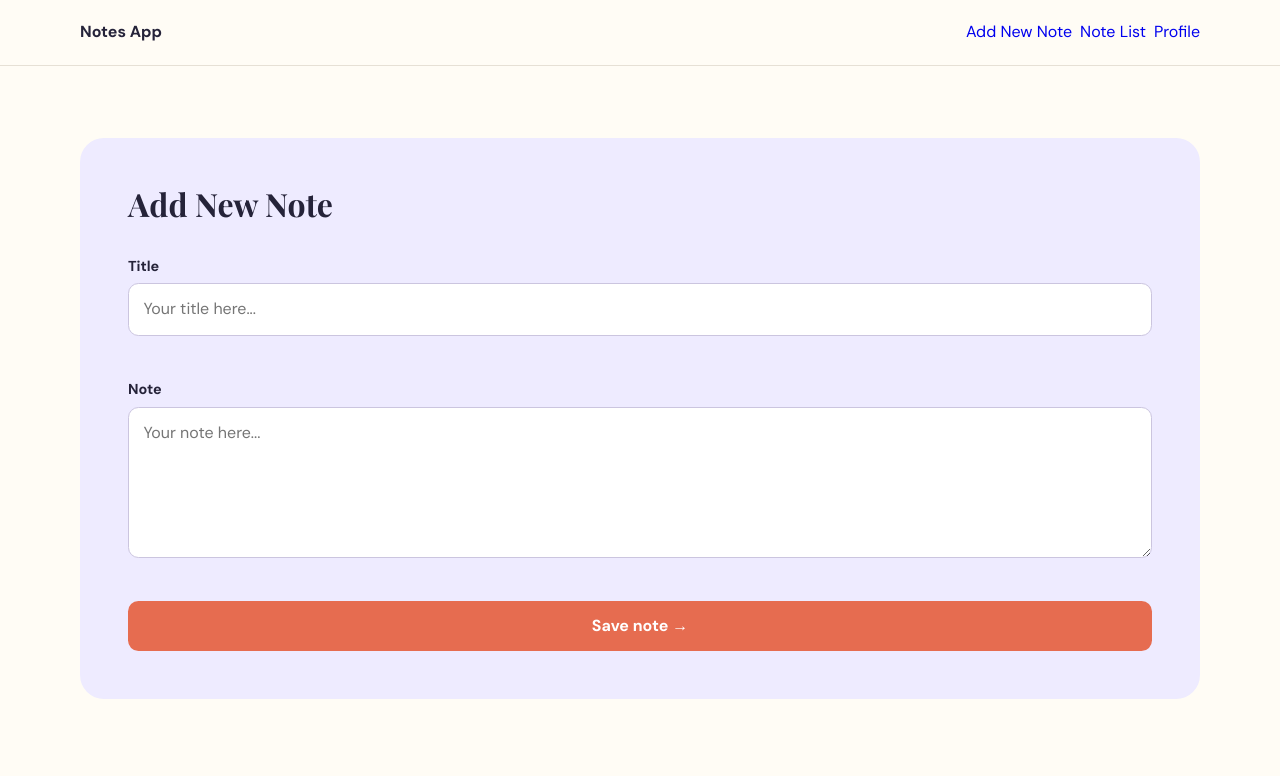
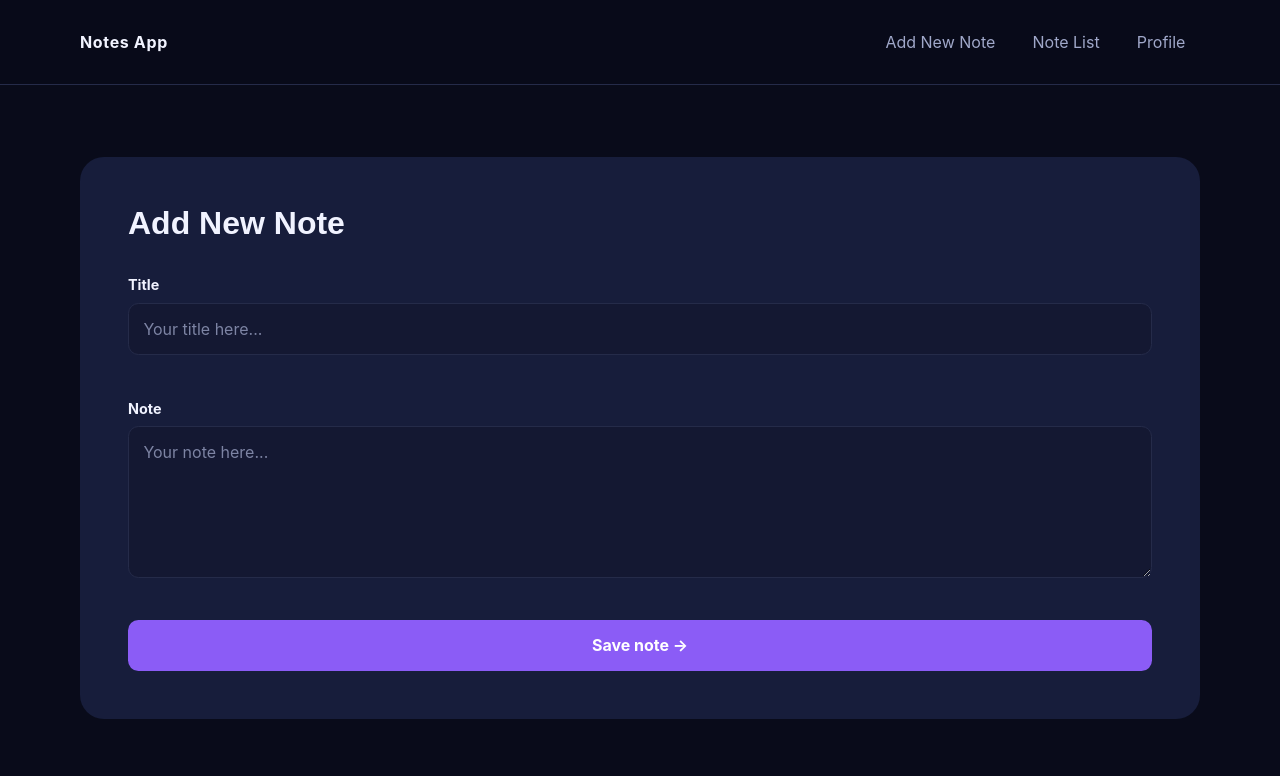
Before and after one commit to trdkhardani/first-project-notes-app, a plain HTML site: page index.html in a window 1280 px wide. Shown: the top 776 px of the page. Drawn offline with nearby package versions, Linux system fonts and the light colour scheme.

Commit message:
feat: sembarang wes

```diff
--- a/index.html
+++ b/index.html
@@ -3,7 +3,7 @@
   <head>
     <meta charset="UTF-8" />
     <meta name="viewport" content="width=device-width, initial-scale=1.0" />
-    <meta name="description"/>
+    <meta name="description" />
     <title>Notes App</title>
     <link rel="preconnect" href="https://fonts.googleapis.com" />
     <link rel="preconnect" href="https://fonts.gstatic.com" crossorigin />
@@ -23,19 +23,10 @@
             <h2 id="notes-heading">Notes</h2>
           </div>
         </div>
-        <!-- JavaScript akan merender note-item dari data dummy ke dalam grid ini. -->
         <div id="notes-list" class="notes-grid" aria-live="polite"></div>
       </section>
     </main>
-    <footer class="site-footer">
-      Notes App by
-      <a
-        href="https://www.dicoding.com/users/tridiktyahp"
-        target="_blank"
-        rel="noopener noreferrer"
-        >Tridiktya Hardani Putra</a
-      >.
-    </footer>
+    <footer class="site-footer">Notes App &copy;2026</footer>
     <script type="module" src="src/scripts/main.js"></script>
   </body>
 </html>
--- a/src/scripts/components/app-bar.js
+++ b/src/scripts/components/app-bar.js
@@ -1,20 +1,29 @@
 class AppBar extends HTMLElement {
+  constructor() {
+    super();
+
+    this._navMenus = this.getAttribute("nav-menus") || "";
+  }
+
   connectedCallback() {
-    const navMenus = this.getAttribute("nav-menus") || "";
-    const splittedNavMenus = navMenus.split(',');
+    this.render();
+  }
+
+  render() {
+    const splittedNavMenus = this._navMenus.split(',');
     this.innerHTML = `
     <header class="app-bar">
       <div id="brand">
-        <a class="brand" href="/" aria-label="Notes App, kembali ke halaman utama">
+        <a class="brand" href="#" aria-label="Notes App, scroll to top">
           <span>
             <strong>Notes App</strong>
           </span>
         </a>
       </div>
       <div id="nav-menus">
-        <a href="#note-form"><span>${splittedNavMenus[0]}<span></a>
-        <a href="#notes-list"><span>${splittedNavMenus[1]}<span></a>
-        <a href="https://www.dicoding.com/users/tridiktyahp" target="_blank" rel="noopener noreferrer"><span>${splittedNavMenus[2]}<span></a>
+        <a href="#note-form"><span>${splittedNavMenus[0] /** Add New Note */ }<span></a>
+        <a href="#notes-list"><span>${splittedNavMenus[1] /** Note List */ }<span></a>
+        <a href="https://www.dicoding.com/users/tridiktyahp" target="_blank" rel="noopener noreferrer"><span>${splittedNavMenus[2] /** Profile */ }<span></a>
       </div>
     </header>`;
   }
--- a/src/scripts/components/note-form.js
+++ b/src/scripts/components/note-form.js
@@ -2,7 +2,18 @@ import notesData from "../../data/notes.js";
 import customEvents from "../custom-events.js";
 
 class NoteForm extends HTMLElement {
+  constructor() {
+    super();
+  }
+
   connectedCallback() {
+    this.render();
+    this._onValidation();
+    this._onSubmission();
+    this.addEventListener("submit", (event) => this._onFormSubmit(event));
+  }
+
+  render() {
     this.innerHTML = `
       <section class="form-card" aria-labelledby="form-title">
         <div><h2 id="form-title">Add New Note</h2></div>
@@ -10,13 +21,9 @@ class NoteForm extends HTMLElement {
           <div class="field-group"><label for="note-title">Title</label><input id="note-title" name="title" type="text" placeholder="Your title here..." required minlength="3" /><small class="field-message" id="title-message"></small></div>
           <div class="field-group"><label for="note-body">Note</label><textarea id="note-body" name="body" rows="5" placeholder="Your note here..." required minlength="10"></textarea><small class="field-message" id="body-message"></small></div>
           <button type="submit">Save note <span aria-hidden="true">→</span></button>
-          <p id="submission-alert" style="color: green;" hidden>Note successfully added!</p>
+          <p id="submission-alert" style="color: var(--success);" hidden>Note successfully added!</p>
         </form>
       </section>`;
-
-    this._onValidation();
-    this._onSubmission();
-    this.addEventListener("submit", (event) => this._onFormSubmit(event));
   }
 
   _onValidation() {
--- a/src/scripts/main.js
+++ b/src/scripts/main.js
@@ -16,10 +16,10 @@ function renderNotes(noteData) {
 }
 
 renderNotes(notesData);
+
 document.addEventListener(customEvents.NOTE_SUBMIT_EVENT, () => {
   renderNotes(notesData);
 
   const submissionAlert = document.getElementById("submission-alert");
   submissionAlert.hidden = false
-
-})
+});
--- a/src/styles/main.css
+++ b/src/styles/main.css
@@ -1,92 +1,118 @@
 :root {
-  --ink: #252339;
-  --muted: #67647b;
-  --paper: #fffcf5;
-  --surface: #fff;
-  --line: #e6e0d5;
-  --accent: #e66c50;
-  --accent-dark: #ba4e39;
-  --lavender: #eeebff;
-  --shadow: 0 18px 45px rgba(45, 37, 67, 0.09);
+  --font-body: "Inter", sans-serif;
+  --font-heading: "Space Grotesk", sans-serif;
+
+  --ink: #f1f3ff;
+  --muted: #a0a8ca;
+  --paper: #090b1a;
+  --surface: #141832;
+  --line: #252b49;
+
+  --accent: #8b5cf6;
+  --accent-dark: #a78bfa;
+  --lavender: #171d3b;
+  --success: #5de4ff;
+
+  --shadow: 0 18px 45px rgba(0, 0, 0, 0.3);
 }
+
 * {
   box-sizing: border-box;
 }
+
 body {
   margin: 0;
   color: var(--ink);
   background: var(--paper);
-  font-family: "DM Sans", sans-serif;
+  font-family: var(--font-body);
   line-height: 1.55;
 }
+
 .app-bar {
   padding: 1.25rem max(1.5rem, calc((100% - 1120px) / 2));
-  border-bottom: 1px solid var(--line);
-  background: rgba(255, 252, 245, 0.9);
-
   position: sticky;
   top: 0;
+  z-index: 100;
 
   display: flex;
+  align-items: center;
   justify-content: space-between;
+  gap: 1.5rem;
+
+  background: rgba(9, 11, 26, 0.92);
+  border-bottom: 1px solid var(--line);
+  backdrop-filter: blur(12px);
 }
+
 .brand {
-  display: inline-flex;
-  align-items: center;
-  gap: 0.7rem;
-  color: inherit;
+  color: var(--ink);
   text-decoration: none;
 }
-.brand-mark {
-  display: grid;
-  width: 2.4rem;
-  aspect-ratio: 1;
-  place-items: center;
-  border-radius: 0.75rem;
-  color: #fff;
-  background: var(--accent);
+
+.brand strong {
+  color: var(--ink);
+  letter-spacing: 0.04em;
 }
-.brand strong,
-.brand small {
-  display: block;
+
+#nav-menus {
+  display: flex;
+  align-items: center;
+  gap: 0.5rem;
 }
-.brand small {
+
+#nav-menus a {
+  padding: 0.55rem 0.85rem;
+  border: 1px solid transparent;
+  border-radius: 0.6rem;
+
   color: var(--muted);
-  font-size: 0.72rem;
+  text-decoration: none;
+
+  transition:
+    color 0.25s ease,
+    background 0.25s ease,
+    border-color 0.25s ease;
 }
-div#nav-menus {
-  display: flex;
-  gap: 8px;
+
+#nav-menus a:hover,
+#nav-menus a:focus-visible {
+  color: var(--success);
+  background: var(--lavender);
+  border-color: var(--line);
+  outline: none;
 }
-div#nav-menus a {
-  text-decoration: none;
+
+#nav-menus a:focus-visible {
+  outline: 2px solid var(--accent);
+  outline-offset: 3px;
 }
+
 .page-content {
   width: min(1120px, calc(100% - 3rem));
   margin: 0 auto;
   padding: 4.5rem 0;
 }
-.eyebrow {
-  margin: 0 0 0.35rem;
-  color: var(--accent-dark);
-  font-size: 0.78rem;
-  font-weight: 700;
-  letter-spacing: 0.1em;
-  text-transform: uppercase;
-}
+
 h1,
 h2,
 h3 {
   line-height: 1.15;
 }
+
 h1,
 h2 {
-  font-family: "Playfair Display", serif;
+  font-family: var(--font-heading);
 }
+
 h1 {
   margin: 0;
   font-size: clamp(2.4rem, 5vw, 4.5rem);
 }
+
+#note-form {
+  scroll-margin-top: 160px;
+}
+
 .form-card {
   display: flex;
   flex-flow: column;
@@ -95,43 +121,57 @@ h1 {
   border-radius: 1.5rem;
   background: var(--lavender);
 }
+
 .form-card h2 {
   margin: 0;
   font-size: 2rem;
 }
+
 form {
   display: flex;
   flex-flow: column;
   gap: 1rem;
 }
+
 .field-group {
   display: flex;
   flex-flow: column;
   gap: 0.4rem;
 }
+
 label {
   font-size: 0.9rem;
   font-weight: 700;
 }
+
 input,
 textarea {
   width: 100%;
   padding: 0.8rem 0.9rem;
-  border: 1px solid #cbc5df;
+  border: 1px solid var(--line);
   border-radius: 0.65rem;
-  color: inherit;
-  background: #fff;
+  color: var(--ink);
+  background: var(--surface);
   font: inherit;
 }
+
 input:focus,
 textarea:focus {
-  outline: 3px solid rgba(230, 108, 80, 0.25);
+  outline: 3px solid rgba(139, 92, 246, 0.3);
   border-color: var(--accent);
 }
+
+input::placeholder,
+textarea::placeholder {
+  color: var(--muted);
+  opacity: 0.75;
+}
+
 .field-message {
   min-height: 1.25rem;
   color: var(--accent-dark);
 }
+
 button {
   justify-self: start;
   padding: 0.8rem 1.1rem;
@@ -143,12 +183,20 @@ button {
   font-weight: 700;
   cursor: pointer;
 }
+
 button:hover {
   background: var(--accent-dark);
+  transition: all ease-in-out 0.4s;
 }
+
+#notes-list {
+  scroll-margin-top: 160px;
+}
+
 .notes-section {
   margin-top: 5rem;
 }
+
 .section-heading {
   display: flex;
   align-items: end;
@@ -156,21 +204,26 @@ button:hover {
   gap: 1rem;
   margin-bottom: 1.5rem;
 }
+
 .section-heading h2 {
   margin: 0;
   font-size: 2.1rem;
 }
+
 .notes-count {
   color: var(--muted);
-} /* Kriteria wajib: CSS Grid untuk daftar catatan. */
+}
+
 .notes-grid {
   display: grid;
   grid-template-columns: repeat(auto-fit, minmax(240px, 1fr));
   gap: 1.25rem;
 }
+
 note-item {
   min-width: 0;
 }
+
 .note-card {
   height: 100%;
   padding: 1.35rem;
@@ -179,9 +232,11 @@ note-item {
   background: var(--surface);
   box-shadow: var(--shadow);
 }
+
 .note-card.is-archived {
   opacity: 0.7;
 }
+
 .note-card__meta {
   display: flex;
   justify-content: space-between;
@@ -189,19 +244,23 @@ note-item {
   color: var(--muted);
   font-size: 0.76rem;
 }
+
 .note-card__meta span {
   color: var(--accent-dark);
   font-weight: 700;
 }
+
 .note-card h3 {
   margin: 1.5rem 0 0.65rem;
   font-size: 1.25rem;
 }
+
 .note-card p {
   margin: 0;
   color: var(--muted);
   white-space: pre-line;
 }
+
 .site-footer {
   padding: 2rem 1.5rem;
   border-top: 1px solid var(--line);
@@ -209,7 +268,8 @@ note-item {
   text-align: center;
   font-size: 0.88rem;
 }
-@media (max-width: 680px) {
+
+@media (max-width: 768px) {
   .page-content {
     width: min(100% - 2rem, 1120px);
     padding: 3rem 0;
```
Also changed, not shown: src/scripts/components/note-item.js (+15 -1 lines).
